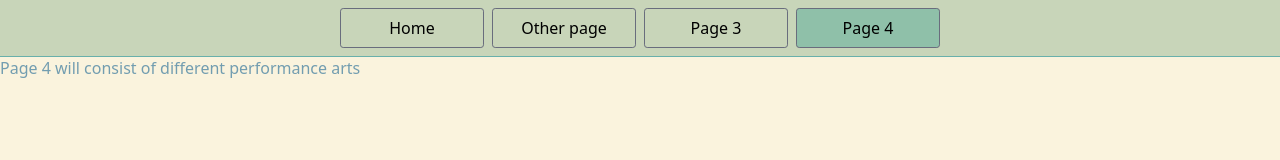
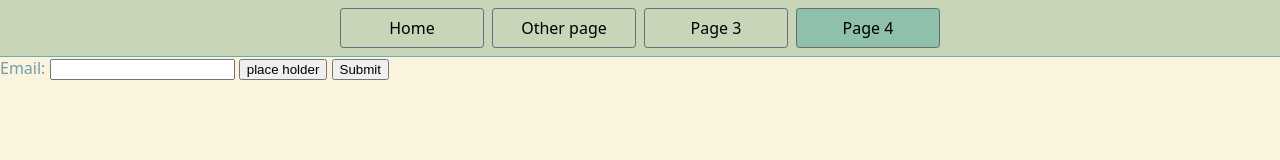
Before and after one commit to Carolina-LV/Myproject-2, a website: page page4.html in a window 1280 px wide. Drawn offline with Linux system fonts and the light colour scheme.

Commit message:
change-forms-11/20

```diff
--- a/page4.html
+++ b/page4.html
@@ -16,8 +16,27 @@
     <a href="/" aria-current="page"> Page 4</a>
   </nav>
   <body>
-<h7>Page 4 will consist of different performance arts</h1>
+
+  <form name="my form">
+    <label>
+      Email:
+      <input type="text" name="email" id="email">
+      </label>
+
+      <button id="mybutton">
+      place holder
+      </button>
+      <input type="submit" onclick="Fsub()"/>
+
+      <script>
+        function Fsub() {
+            alert("Form successfully submitted");
+        }
+    </script>
+    </form>
+
 
 
 
   </body>
+  </html>
--- a/styles.css
+++ b/styles.css
@@ -1,6 +1,7 @@
 * {
   box-sizing: border-box;
 }
+
 :root {
   --primary-color: #c8d5b9;
   --secondary-color: #8fc0a9;
```
Also changed, not shown: page3.html (+3 -1 lines).
